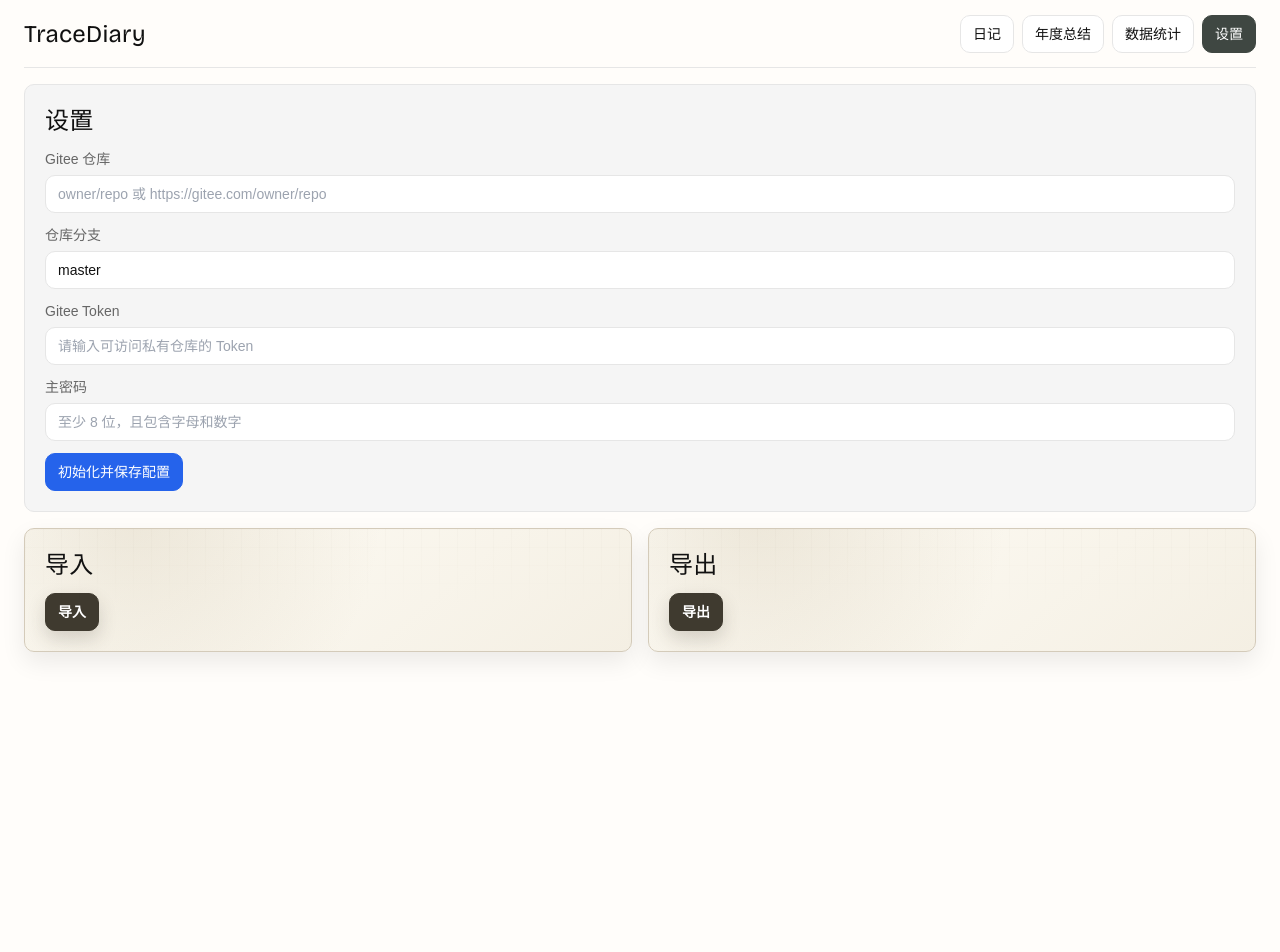
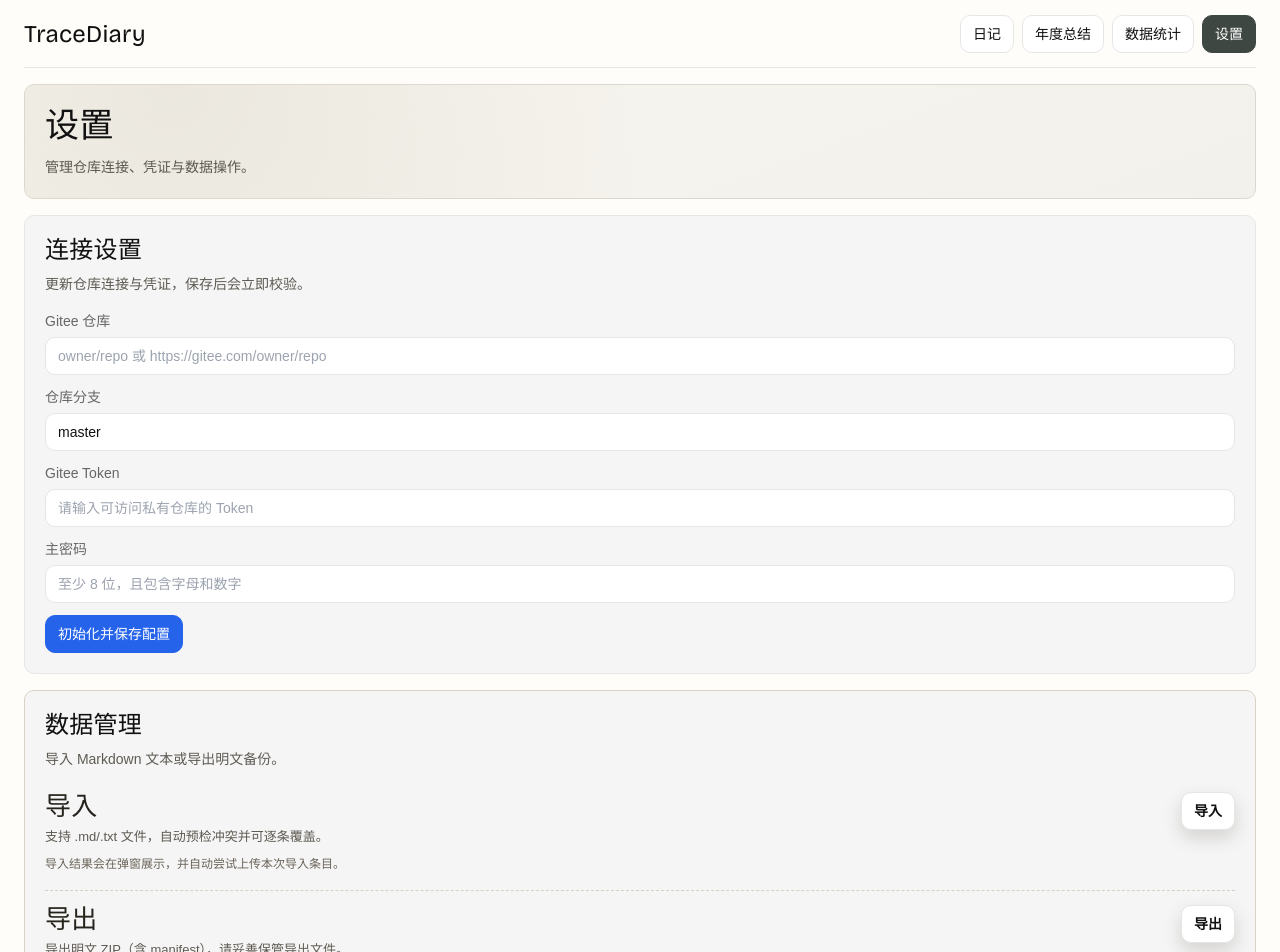
Before and after one commit to Lane0218/TraceDiary, a React (Vite) app: page /settings in a window 1280 px wide. Shown: the top 952 px of the page. Before the commit the page ends 800 px from the top, so only its background shows below. Built offline with nearby package versions, Linux system fonts and the light colour scheme.

Commit message:
feat: 重构设置页信息架构并合并数据管理区

```diff
--- a/src/components/auth/auth-panel.tsx
+++ b/src/components/auth/auth-panel.tsx
@@ -45,7 +45,7 @@ function getStageTitle(stage: string): { title: string; subtitle: string; badge:
     default:
       return {
         title: '设置',
-        subtitle: '更新仓库、分支与 Token。',
+        subtitle: '更新仓库连接与凭证，保存后会立即校验。',
         badge: 'READY',
       }
   }
@@ -226,7 +226,11 @@ export default function AuthPanel({ auth, variant, canClose = false, onClose }:
 
       {state.stage === 'ready' ? (
         <form className="space-y-4" onSubmit={(event) => void submitModel.onReadyUpdateSubmit(event)}>
+          {!isModal ? (
+            <p className="text-sm text-td-muted">填写后将立即校验连接与凭证，失败时不会覆盖当前可用配置。</p>
+          ) : null}
           <div className="grid grid-cols-1 gap-3 lg:grid-cols-2 lg:gap-4">
+            <div className="space-y-1">
               <AuthFormField
                 label="仓库地址"
                 value={form.readyRepoInput}
@@ -237,6 +241,9 @@ export default function AuthPanel({ auth, variant, canClose = false, onClose }:
                 containerClassName="flex flex-col gap-1.5 text-sm text-td-muted"
                 inputClassName="td-input"
               />
+              <p className="text-xs text-td-muted">格式 owner/repo，仅支持 gitee.com。</p>
+            </div>
+            <div className="space-y-1">
               <AuthFormField
                 label="分支"
                 value={form.readyRepoBranch}
@@ -247,6 +254,9 @@ export default function AuthPanel({ auth, variant, canClose = false, onClose }:
                 containerClassName="flex flex-col gap-1.5 text-sm text-td-muted"
                 inputClassName="td-input"
               />
+              <p className="text-xs text-td-muted">默认 master，请填写已存在分支。</p>
+            </div>
+            <div className={`space-y-1${showReadyPasswordInput ? '' : ' lg:col-span-2'}`}>
               <AuthFormField
                 label="新 Token（可选）"
                 value={form.readyToken}
@@ -255,10 +265,13 @@ export default function AuthPanel({ auth, variant, canClose = false, onClose }:
                 type="password"
                 autoComplete="off"
                 testId="auth-ready-token-input"
-              containerClassName={`flex flex-col gap-1.5 text-sm text-td-muted${showReadyPasswordInput ? '' : ' lg:col-span-2'}`}
+                containerClassName="flex flex-col gap-1.5 text-sm text-td-muted"
                 inputClassName="td-input"
               />
+              <p className="text-xs text-td-muted">留空则不更新 Token。</p>
+            </div>
             {showReadyPasswordInput ? (
+              <div className="space-y-1">
                 <AuthFormField
                   label="主密码（仅更新 Token 时需要）"
                   value={form.readyMasterPassword}
@@ -270,8 +283,11 @@ export default function AuthPanel({ auth, variant, canClose = false, onClose }:
                   containerClassName="flex flex-col gap-1.5 text-sm text-td-muted"
                   inputClassName="td-input"
                 />
+                <p className="text-xs text-td-muted">仅更新 Token 时需要，用于重新加密保存。</p>
+              </div>
             ) : null}
           </div>
+          <p className="text-xs text-td-muted">提交后将立即校验；校验失败不会覆盖当前可用配置。</p>
           <div className="flex justify-end">
             <button type="submit" className="td-btn td-btn-primary w-full sm:w-auto" data-testid="auth-ready-submit">
               保存设置
--- a/src/components/common/export-data-panel.tsx
+++ b/src/components/common/export-data-panel.tsx
@@ -5,6 +5,7 @@ import { exportDiaryData, type ExportExecutionResult } from '../../services/expo
 
 interface ExportDataPanelProps {
   auth: UseAuthResult
+  variant?: 'card' | 'row'
 }
 
 const EXPORT_CONFIRM_MESSAGE = '将导出明文文件，确认继续？'
@@ -27,11 +28,12 @@ function getResultToneClass(result: ExportExecutionResult): string {
   return 'is-danger'
 }
 
-export default function ExportDataPanel({ auth }: ExportDataPanelProps) {
+export default function ExportDataPanel({ auth, variant = 'card' }: ExportDataPanelProps) {
   const { push: pushToast } = useToast()
   const [isExporting, setIsExporting] = useState(false)
   const [lastResult, setLastResult] = useState<ExportExecutionResult | null>(null)
   const canExport = !isExporting
+  const isRow = variant === 'row'
 
   const summaryText = useMemo(() => {
     if (!lastResult) {
@@ -109,15 +111,22 @@ export default function ExportDataPanel({ auth }: ExportDataPanelProps) {
   }
 
   return (
-    <article className="td-card-primary td-panel td-export-panel" aria-label="settings-export-panel">
-      <header>
-        <h3 className="font-display text-2xl text-td-text">导出</h3>
+    <article
+      className={isRow ? 'td-settings-data-row' : 'td-card-primary td-panel td-export-panel'}
+      aria-label="settings-export-panel"
+    >
+      <div className={isRow ? 'td-settings-data-row-top' : ''}>
+        <header className={isRow ? 'td-settings-data-row-header' : ''}>
+          <h3 className={isRow ? 'td-settings-data-row-title' : 'font-display text-2xl text-td-text'}>导出</h3>
+          {isRow ? (
+            <p className="td-settings-data-row-desc">导出明文 ZIP（含 manifest），请妥善保管导出文件。</p>
+          ) : null}
         </header>
 
-      <div className="td-export-actions mt-3">
+        <div className={isRow ? 'td-settings-data-row-actions' : 'td-export-actions mt-3'}>
           <button
             type="button"
-          className="td-btn td-export-btn"
+            className={isRow ? 'td-btn td-settings-data-action-btn' : 'td-btn td-export-btn'}
             onClick={() => {
               void handleExport()
             }}
@@ -130,10 +139,15 @@ export default function ExportDataPanel({ auth }: ExportDataPanelProps) {
             </span>
           </button>
         </div>
+      </div>
+
+      {isRow ? (
+        <p className="td-settings-data-row-note">导出仅在本地执行，不会触发远端上传。</p>
+      ) : null}
 
       {lastResult ? (
         <section
-          className={`td-export-result ${getResultToneClass(lastResult)}`}
+          className={`${isRow ? 'td-settings-data-row-result' : 'td-export-result'} ${getResultToneClass(lastResult)}`}
           data-testid="settings-export-result"
           aria-live="polite"
         >
--- a/src/components/common/import-data-panel.tsx
+++ b/src/components/common/import-data-panel.tsx
@@ -19,6 +19,7 @@ import ImportResultDialog from './import-result-dialog'
 
 interface ImportDataPanelProps {
   auth: UseAuthResult
+  variant?: 'card' | 'row'
 }
 
 interface ImportExecutionState {
@@ -31,7 +32,7 @@ function uniqueEntryIds(entryIds: string[]): string[] {
   return [...new Set(entryIds)]
 }
 
-export default function ImportDataPanel({ auth }: ImportDataPanelProps) {
+export default function ImportDataPanel({ auth, variant = 'card' }: ImportDataPanelProps) {
   const { push: pushToast } = useToast()
   const importFileInputRef = useRef<HTMLInputElement | null>(null)
   const [isImporting, setIsImporting] = useState(false)
@@ -77,6 +78,7 @@ export default function ImportDataPanel({ auth }: ImportDataPanelProps) {
     : undefined
 
   const activeImportConflict = importConflictQueue[importConflictIndex] ?? null
+  const isRow = variant === 'row'
 
   const resetImportSession = useCallback(() => {
     setImportReadyCandidates([])
@@ -401,15 +403,22 @@ export default function ImportDataPanel({ auth }: ImportDataPanelProps) {
 
   return (
     <>
-      <article className="td-card-primary td-panel td-export-panel" aria-label="settings-import-panel">
-        <header>
-          <h3 className="font-display text-2xl text-td-text">导入</h3>
+      <article
+        className={isRow ? 'td-settings-data-row' : 'td-card-primary td-panel td-export-panel'}
+        aria-label="settings-import-panel"
+      >
+        <div className={isRow ? 'td-settings-data-row-top' : ''}>
+          <header className={isRow ? 'td-settings-data-row-header' : ''}>
+            <h3 className={isRow ? 'td-settings-data-row-title' : 'font-display text-2xl text-td-text'}>导入</h3>
+            {isRow ? (
+              <p className="td-settings-data-row-desc">支持 .md/.txt 文件，自动预检冲突并可逐条覆盖。</p>
+            ) : null}
           </header>
 
-        <div className="td-export-actions mt-3">
+          <div className={isRow ? 'td-settings-data-row-actions' : 'td-export-actions mt-3'}>
             <button
               type="button"
-            className="td-btn td-export-btn"
+              className={isRow ? 'td-btn td-settings-data-action-btn' : 'td-btn td-export-btn'}
               onClick={handleOpenImportPicker}
               disabled={isImporting}
               data-testid="settings-import-button"
@@ -420,6 +429,11 @@ export default function ImportDataPanel({ auth }: ImportDataPanelProps) {
               </span>
             </button>
           </div>
+        </div>
+
+        {isRow ? (
+          <p className="td-settings-data-row-note">导入结果会在弹窗展示，并自动尝试上传本次导入条目。</p>
+        ) : null}
 
         <input
           ref={importFileInputRef}
--- a/src/index.css
+++ b/src/index.css
@@ -80,6 +80,108 @@
 
   .td-panel {
     @apply p-4 sm:p-5;
+  }
+
+  .td-settings-hero {
+    @apply rounded-[10px] border px-4 py-4 sm:px-5 sm:py-5;
+    border-color: #ddd8ce;
+    background:
+      radial-gradient(circle at 12% 0%, rgba(206, 198, 180, 0.28), rgba(206, 198, 180, 0) 44%),
+      linear-gradient(160deg, #f7f5ef 0%, #f3f1eb 100%);
+  }
+
+  .td-settings-hero-desc {
+    margin-top: 8px;
+    font-size: 14px;
+    color: #5c5952;
+  }
+
+  .td-settings-section-title {
+    font-family: 'Bricolage Grotesque', 'Noto Sans SC', 'PingFang SC', sans-serif;
+    font-size: 24px;
+    line-height: 1.2;
+    color: var(--td-text);
+  }
+
+  .td-settings-section-desc {
+    margin-top: 8px;
+    font-size: 14px;
+    color: #5f5b54;
+  }
+
+  .td-settings-data-card {
+    border-color: #d8d2c4;
+  }
+
+  .td-settings-data-stack {
+    margin-top: 14px;
+    display: grid;
+    gap: 0;
+  }
+
+  .td-settings-data-row {
+    padding: 8px 0;
+  }
+
+  .td-settings-data-row + .td-settings-data-row {
+    border-top: 1px dashed #d6d0c1;
+    margin-top: 8px;
+    padding-top: 14px;
+  }
+
+  .td-settings-data-row-top {
+    display: flex;
+    flex-wrap: wrap;
+    align-items: flex-start;
+    justify-content: space-between;
+    gap: 12px;
+  }
+
+  .td-settings-data-row-header {
+    flex: 1 1 300px;
+    min-width: 0;
+  }
+
+  .td-settings-data-row-title {
+    font-family: 'Bricolage Grotesque', 'Noto Sans SC', 'PingFang SC', sans-serif;
+    font-size: 26px;
+    line-height: 1.12;
+    color: #26231d;
+  }
+
+  .td-settings-data-row-desc {
+    margin-top: 6px;
+    margin-bottom: 0;
+    font-size: 13px;
+    line-height: 1.5;
+    color: #5f5a52;
+  }
+
+  .td-settings-data-row-actions {
+    display: flex;
+    align-items: center;
+    gap: 10px;
+    flex-shrink: 0;
+  }
+
+  .td-settings-data-action-btn {
+    border-color: #3f3a2f;
+    background: #3f3a2f;
+    color: #fff;
+    font-weight: 600;
+    box-shadow: 0 8px 18px rgba(63, 58, 47, 0.18);
+  }
+
+  .td-settings-data-action-btn:hover {
+    border-color: #2c2922;
+    background: #2c2922;
+    box-shadow: 0 10px 22px rgba(44, 41, 34, 0.22);
+  }
+
+  .td-settings-data-row-note {
+    margin: 8px 0 0;
+    font-size: 12px;
+    color: #6b655a;
   }
 
   .td-btn {
@@ -495,6 +597,14 @@
     z-index: 1;
   }
 
+  .td-settings-data-row-result {
+    margin-top: 10px;
+    border-radius: 10px;
+    border: 1px solid #d8d2c4;
+    background: rgba(255, 255, 255, 0.88);
+    padding: 9px 11px;
+  }
+
   .td-export-result-title {
     margin: 0;
     font-size: 14px;
@@ -523,9 +633,19 @@
     background: rgba(240, 253, 244, 0.9);
   }
 
+  .td-settings-data-row-result.is-success {
+    border-color: rgba(22, 163, 74, 0.35);
+    background: rgba(240, 253, 244, 0.86);
+  }
+
   .td-export-result.is-warning {
     border-color: rgba(217, 119, 6, 0.4);
     background: rgba(255, 251, 235, 0.92);
+  }
+
+  .td-settings-data-row-result.is-warning {
+    border-color: rgba(217, 119, 6, 0.35);
+    background: rgba(255, 251, 235, 0.88);
   }
 
   .td-export-result.is-danger {
@@ -533,9 +653,19 @@
     background: rgba(254, 242, 242, 0.92);
   }
 
+  .td-settings-data-row-result.is-danger {
+    border-color: rgba(220, 38, 38, 0.32);
+    background: rgba(254, 242, 242, 0.88);
+  }
+
   .td-export-result.is-muted {
     border-color: rgba(120, 113, 108, 0.35);
     background: rgba(248, 250, 252, 0.9);
+  }
+
+  .td-settings-data-row-result.is-muted {
+    border-color: rgba(120, 113, 108, 0.3);
+    background: rgba(248, 250, 252, 0.84);
   }
 
   .td-toast-center {
@@ -623,6 +753,22 @@
     color: #991b1b;
   }
 
+  @media (max-width: 640px) {
+    .td-settings-data-row-top {
+      flex-direction: column;
+      align-items: stretch;
+    }
+
+    .td-settings-data-row-actions {
+      width: 100%;
+    }
+
+    .td-settings-data-action-btn {
+      width: 100%;
+      justify-content: center;
+    }
+  }
+
   @media (min-width: 1024px) {
     .td-sync-control-bar {
       @apply flex-nowrap gap-3;
--- a/src/pages/settings.tsx
+++ b/src/pages/settings.tsx
@@ -17,16 +17,29 @@ export default function SettingsPage({ auth }: SettingsPageProps) {
       <AppHeader currentPage="settings" yearlyHref={`/yearly/${currentYear}`} />
 
       <section className="mt-4 space-y-4 td-fade-in" aria-label="settings-page">
-        <article className="td-card-muted td-panel space-y-3">
+        <header className="td-settings-hero">
+          <h1 className="font-display text-[30px] leading-tight text-td-text sm:text-[34px]">设置</h1>
+          <p className="td-settings-hero-desc">管理仓库连接、凭证与数据操作。</p>
+        </header>
+
+        <article className="td-card-muted td-panel space-y-4">
           <header>
-            <h2 className="font-display text-2xl text-td-text">设置</h2>
+            <h2 className="td-settings-section-title">连接设置</h2>
+            <p className="td-settings-section-desc">更新仓库连接与凭证，保存后会立即校验。</p>
           </header>
           <AuthPanel auth={auth} variant="embedded" />
         </article>
-        <section className="grid gap-4 xl:grid-cols-2" aria-label="settings-data-panels">
-          <ImportDataPanel auth={auth} />
-          <ExportDataPanel auth={auth} />
-        </section>
+
+        <article className="td-card-muted td-panel td-settings-data-card" aria-label="settings-data-panels">
+          <header>
+            <h2 className="td-settings-section-title">数据管理</h2>
+            <p className="td-settings-section-desc">导入 Markdown 文本或导出明文备份。</p>
+          </header>
+          <div className="td-settings-data-stack">
+            <ImportDataPanel auth={auth} variant="row" />
+            <ExportDataPanel auth={auth} variant="row" />
+          </div>
+        </article>
       </section>
     </main>
   )
```
Also changed, not shown: 1 other file (tests, documents, lock files or other folders). Lines whose indentation alone changed are shown as unchanged.
